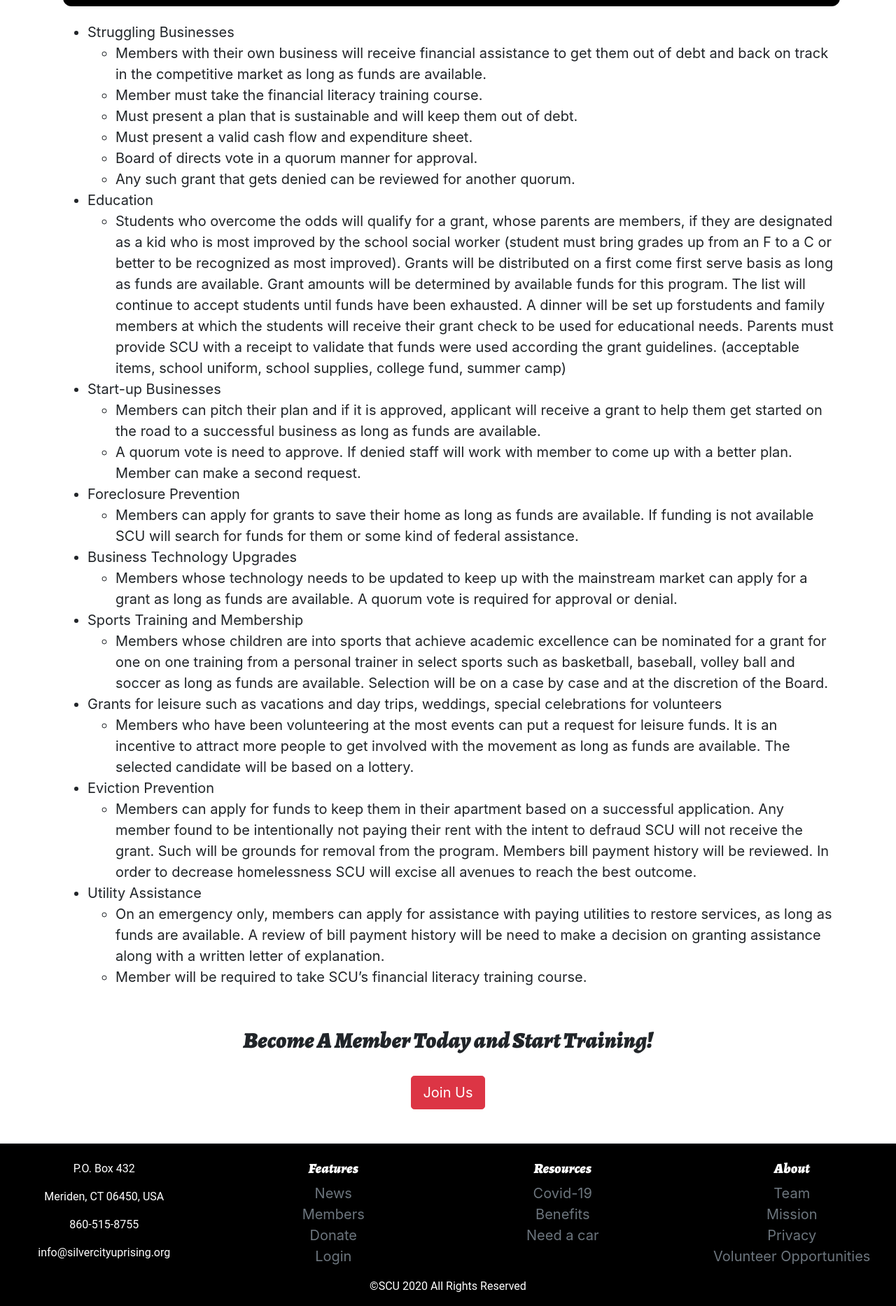
After one commit to tyrainman427/SCU, a Django app: page /grants/ in a window 1280 px wide. The commit adds this page. Shown: the part 472-2338 px from the top of the page at 70% size. Run offline with Django 3.2, Linux system fonts and the light colour scheme; some libraries are stand-ins or nearby versions.

Commit message:
updating program section

```diff
--- a/members/templates/members/base.html
+++ b/members/templates/members/base.html
@@ -115,12 +115,41 @@
     font-size: 63px;
     margin-bottom: 20px;
   }
+  .back-to-top {
+    cursor: pointer;
+    position: fixed;
+    bottom: 20px;
+    right: 20px;
+    display:none;
+}
 
   </style>
+  <script>
+  $(document).ready(function(){
+     $(window).scroll(function () {
+            if ($(this).scrollTop() > 50) {
+                $('#back-to-top').fadeIn();
+            } else {
+                $('#back-to-top').fadeOut();
+            }
+        });
+        // scroll body to 0px on click
+        $('#back-to-top').click(function () {
+            $('#back-to-top').tooltip('hide');
+            $('body,html').animate({
+                scrollTop: 0
+            }, 800);
+            return false;
+        });
+
+        $('#back-to-top').tooltip('show');
+
+  });
+  </script>
 
   <div class="container">
     <!-- navbar start -->
-    <nav class="navbar fixed-top navbar-expand-lg navbar-default navbar-right mw-100">
+    <nav class="navbar navbar-expand-lg navbar-default navbar-right mw-100 static-top">
       <!-- <img src="{% static 'img/brand.png' %}" width="30" height="30" alt=""> -->
       <a class="navbar-brand" href="/">SCU</a>
       <button class="navbar-toggler" type="button" data-toggle="collapse" data-target="#navbarNavAltMarkup" aria-controls="navbarNavAltMarkup" aria-expanded="false" aria-label="Toggle navigation">
@@ -128,19 +157,34 @@
       </button>
       <div class="collapse navbar-collapse justify-content-end" id="navbarNavAltMarkup">
         <div class="navbar-nav">
-
-          <a class="nav-item nav-link text-dark font-weight-bold" href="/programs/">Our Programs</a>
-          <!-- <a class="nav-item nav-link text-dark font-weight-bold" href="/news/">News</a> -->
           <li class="nav-item nav-link dropdown ">
             <a class="dropdown-toggle text-dark font-weight-bold text-decoration-none" href="#" id="navbarDropdown" role="button" data-toggle="dropdown" aria-haspopup="true" aria-expanded="false">
-              About
+              About Us
             </a>
             <div class="dropdown-menu" aria-labelledby="navbarDropdown">
               <a class="dropdown-item font-weight-bold" href="/about/">Our Mission</a>
               <a class="dropdown-item font-weight-bold" href="/founders/">Our Staff</a>
-              <a class="dropdown-item font-weight-bold" href="/volunteer/">Volunteer Opportunities</a>
             </div>
-          </li>
+              <li class="nav-item nav-link dropdown ">
+                <a class="dropdown-toggle text-dark font-weight-bold text-decoration-none" href="#" id="navbarDropdown" role="button" data-toggle="dropdown" aria-haspopup="true" aria-expanded="false">
+                  Our Programs
+                </a>
+                <div class="dropdown-menu" aria-labelledby="navbarDropdown">
+                  <a class="dropdown-item font-weight-bold" href="/training/">SCU Online Training</a>
+                  <a class="dropdown-item font-weight-bold" href="/grants/">Grants</a>
+                  <a class="dropdown-item font-weight-bold" href="/task_force/">Volunteer Task Force</a>
+                  <a class="dropdown-item font-weight-bold" href="/housing/">Housing Assistance</a>
+                </div>
+                  <li class="nav-item nav-link dropdown ">
+                    <a class="dropdown-toggle text-dark font-weight-bold text-decoration-none" href="#" id="navbarDropdown" role="button" data-toggle="dropdown" aria-haspopup="true" aria-expanded="false">
+                      Get Involved
+                    </a>
+                    <div class="dropdown-menu" aria-labelledby="navbarDropdown">
+                      <a class="dropdown-item font-weight-bold" href="/volunteer/">Volunteer Opportunities</a>
+                      <a class="dropdown-item font-weight-bold" href="/events/">Public Events</a>
+                      <a class="dropdown-item font-weight-bold" href="/signup/">Become A Member</a>
+                    </li>
+                    </div>
           <a class="nav-item nav-link text-dark font-weight-bold" href="/news/">News</a>
           <a class="nav-item nav-link text-dark font-weight-bold" href="/contact/">Contact</a>
           {% if user.is_authenticated %}
@@ -228,7 +272,6 @@
     </div>
     </section>
 
-
 <script src="https://code.jquery.com/jquery-3.4.1.slim.js" integrity="sha256-BTlTdQO9/fascB1drekrDVkaKd9PkwBymMlHOiG+qLI=" crossorigin="anonymous"></script>
 <!-- <script src="https://code.jquery.com/jquery-3.5.1.min.js" integrity="sha256-9/aliU8dGd2tb6OSsuzixeV4y/faTqgFtohetphbbj0=" crossorigin="anonymous"></script> -->
 <script src="https://cdnjs.cloudflare.com/ajax/libs/popper.js/1.14.7/umd/popper.min.js" integrity="sha384-UO2eT0CpHqdSJQ6hJty5KVphtPhzWj9WO1clHTMGa3JDZwrnQq4sF86dIHNDz0W1" crossorigin="anonymous"></script>
--- /dev/null
+++ b/members/templates/members/events.html
@@ -0,0 +1 @@
+<h1>Events</h1>
--- /dev/null
+++ b/members/templates/members/grants.html
@@ -0,0 +1,147 @@
+{% extends "members/base.html" %}
+{% load static %}
+
+{% block body %}
+<style>
+  .grants {
+    margin-top: 100px;
+    margin-bottom: 40px;
+  }
+  .jumbotron {
+  background-image: url("{% static 'img/money.jpg' %}");
+  background-size: cover;
+  width: 100%;
+  height: 300px;
+  border: 3px solid red;
+  padding: 10px;
+  box-shadow: 5px 10px black;
+  border-radius:12px;
+  }
+  ul {
+    font-size: 20px;
+  }
+  .join {
+    text-align: center;
+    font-weight: bolder;
+  }
+  .display-4{
+    /* font-family: sans-serif; */
+    font-weight: bolder;
+  }
+</style>
+
+
+<div class="container grants">
+  <div class="row">
+    <div class="col">
+      <div class="jumbotron jumbotron-fluid">
+        <div class="container">
+          <h1 class="display-4">GRANT ASSISTANCE PROGRAM</h1>
+          <br><br>
+
+        </div>
+      </div>
+      <ul>
+          <li>Struggling Businesses
+              <ul>
+                  <li>Members with their own business will receive financial assistance to get them out of
+                  debt and back on track in the competitive market as long as funds are available.</li>
+                  <li>Member must take the financial literacy training course.</li>
+                  <li>Must present a plan that is sustainable and will keep them out of debt.</li>
+                  <li>Must present a valid cash flow and expenditure sheet.</li>
+                  <li>Board of directs vote in a quorum manner for approval.</li>
+                  <li>Any such grant that gets denied can be reviewed for another quorum.</li>
+              </ul>
+          </li>
+          <li>Education
+              <ul>
+                  <li>Students who overcome the odds will qualify for a grant, whose parents are members, if
+                  they are designated as a kid who is most improved by the school social worker (student
+                  must bring grades up from an F to a C or better to be recognized as most improved).
+                  Grants will be distributed on a first come first serve basis as long as funds are available.
+                  Grant amounts will be determined by available funds for this program.  The list will
+                  continue to accept students until funds have been exhausted.  A dinner will be set up forstudents and family members at which the students will receive their grant check to be
+                  used for educational needs.  Parents must provide SCU with a receipt to validate that
+                  funds were used according the grant guidelines.  (acceptable items, school uniform,
+                  school supplies, college fund, summer camp)</li>
+              </ul>
+          </li>
+          <li>Start-up Businesses
+              <ul>
+                  <li>
+                    Members can pitch their plan and if it is approved, applicant will receive a grant to help
+                    them get started on the road to a successful business as long as funds are available.
+                  </li>
+                  <li>A quorum vote is need to approve.  If denied staff will work with member to come up
+                  with a better plan.  Member can make a second request.</li>
+              </ul>
+          </li>
+          <li>Foreclosure Prevention
+              <ul>
+                  <li>
+                    Members can apply for grants to save their home as long as funds are available.  If
+                    funding is not available SCU will search for funds for them or some kind of federal
+                    assistance.
+                  </li>
+              </ul>
+          </li>
+          <li>Business Technology Upgrades
+              <ul>
+                  <li>
+                    Members whose technology needs to be updated to keep up with the mainstream
+                    market can apply for a grant as long as funds are available.  A quorum vote is required
+                    for approval or denial.
+                  </li>
+              </ul>
+          </li>
+          <li>Sports Training and Membership
+              <ul>
+                  <li>
+                    Members whose children are into sports that achieve academic excellence can be
+                    nominated for a grant for one on one training from a personal trainer in select sports
+                    such as basketball, baseball, volley ball and soccer as long as funds are available.
+                    Selection will be on a case by case and at the discretion of the Board.
+                  </li>
+              </ul>
+          </li>
+          <li>Grants for leisure such as vacations and day trips, weddings, special celebrations for volunteers
+              <ul>
+                  <li>
+                    Members who have been volunteering at the most events can put a request for leisure
+                    funds.  It is an incentive to attract more people to get involved with the movement as
+                    long as funds are available.  The selected candidate will be based on a lottery.
+                  </li>
+              </ul>
+          </li>
+          <li>Eviction Prevention
+              <ul>
+                  <li>
+                    Members can apply for funds to keep them in their apartment based on a successful
+                    application.  Any member found to be intentionally not paying their rent with the intent
+                    to defraud SCU will not receive the grant. Such will be grounds for removal from the
+                    program.  Members bill payment history will be reviewed.  In order to decrease
+                    homelessness SCU will excise all avenues to reach the best outcome.
+                  </li>
+              </ul>
+          </li>
+          <li>Utility Assistance
+              <ul>
+                  <li>
+                    On an emergency only, members can apply for assistance with paying utilities to restore
+                    services, as long as funds are available. A review of bill payment history will be need to
+                    make a decision on granting assistance along with a written letter of explanation.
+                  </li>
+                  <li>Member will be required to take SCU’s financial literacy training course.</li>
+              </ul>
+          </li>
+      </ul>
+    </div>
+  </div>
+</div>
+
+<div class="join">
+  <h2 class="title">Become A Member Today and Start Training!</h2><br>
+  <a class="btn btn-danger btn-lg" href="https://mailchi.mp/0d937b05404c/membership">Join Us</a>
+</div>
+<br><br>
+{% endblock %}
--- a/members/templates/members/index.html
+++ b/members/templates/members/index.html
@@ -99,6 +99,7 @@
 <section class="mb-2">
   <center>
     <h1>Follow Us!</h1>
+
                 <br>
                 <a href="https://www.facebook.com/Silver-City-Uprising-104701874678136" class="fa fa-facebook"></a>
                 <!-- <a href="#" class="fa fa-twitter"></a> -->
@@ -213,6 +214,9 @@
   });
 </script>
 
+<!-- Image by <a href="https://pixabay.com/users/Tumisu-148124/?utm_source=link-attribution&amp;utm_medium=referral&amp;utm_campaign=image&amp;utm_content=2055015">Tumisu</a> from <a href="https://pixabay.com/?utm_source=link-attribution&amp;utm_medium=referral&amp;utm_campaign=image&amp;utm_content=2055015">Pixabay</a> -->
+<!-- <span>Photo by <a href="https://unsplash.com/@precondo?utm_source=unsplash&amp;utm_medium=referral&amp;utm_content=creditCopyText">Precondo CA</a> on <a href="https://unsplash.com/s/photos/money?utm_source=unsplash&amp;utm_medium=referral&amp;utm_content=creditCopyText">Unsplash</a></span> -->
+<!-- Photo by Christina Morillo from Pexels -->
 <!-- <span>Photo by <a href="https://unsplash.com/@jmuniz?utm_source=unsplash&amp;utm_medium=referral&amp;utm_content=creditCopyText">Joel Muniz</a> on <a href="https://unsplash.com/s/photos/volunteer?utm_source=unsplash&amp;utm_medium=referral&amp;utm_content=creditCopyText">Unsplash</a></span> -->
 <!-- <span>Photo by <a href="https://unsplash.com/@thenewmalcolm?utm_source=unsplash&amp;utm_medium=referral&amp;utm_content=creditCopyText">Obi Onyeador</a> on <a href="https://unsplash.com/s/photos/black-people?utm_source=unsplash&amp;utm_medium=referral&amp;utm_content=creditCopyText">Unsplash</a></span> -->
 <!-- <span>Photo by <a href="https://unsplash.com/@capturedby_kiana?utm_source=unsplash&amp;utm_medium=referral&amp;utm_content=creditCopyText">Kiana Bosman</a> on <a href="https://unsplash.com/s/photos/happy-black-people?utm_source=unsplash&amp;utm_medium=referral&amp;utm_content=creditCopyText">Unsplash</a></span> -->
--- a/members/templates/members/volunteer.html
+++ b/members/templates/members/volunteer.html
@@ -5,6 +5,7 @@
 
 <style media="screen">
   .volunteer {
+    padding-top: 50px;
     margin-top: 100px;
     background: black;
     color: white;
@@ -20,8 +21,7 @@
 </style>
 
 <div class="container volunteer mb-4">
-  <div class="row">
-    <div class="col">
+
         <h1>Looking to Volunteer?</h1>
         <br>
         <h3>We need:</h3>
--- a/members/urls.py
+++ b/members/urls.py
@@ -1,6 +1,6 @@
 from django.urls import path
 from django.urls import re_path
-from .views import profile,ActivateAccount,volunteer,SignUpView,index,program,founders,privacy,about,contact, employee_portal
+from .views import events,grants,housing,task_force,training,profile,ActivateAccount,volunteer,SignUpView,index,program,founders,privacy,about,contact, employee_portal
 from django.contrib.auth.decorators import login_required
 from django.contrib.auth.views import LoginView, LogoutView,PasswordResetCompleteView,PasswordResetConfirmView,PasswordChangeView,PasswordChangeDoneView,PasswordResetView,PasswordResetConfirmView,PasswordResetDoneView
 
@@ -14,6 +14,11 @@ urlpatterns = [
     path('privacy/', privacy, name='privacy'),
     path('about/', about, name='about'),
     path('contact/', contact,name='contact'),
+    path('events/', events,name='events'),
+    path('grants/', grants,name='grants'),
+    path('housing/', housing,name='housing'),
+    path('task_force/', task_force,name='task_force'),
+    path('training/', training,name='training'),
     # path('members/', MemberList.as_view(), name='member-list'),
     # path('members/<int:id>/', MemberDetailView.as_view(), name='members_detail'),
     # path('create/', MemberCreateView.as_view(), name='member-create'),
--- a/members/views.py
+++ b/members/views.py
@@ -155,6 +155,21 @@ def privacy(request):
 def volunteer(request):
     return render(request, 'members/volunteer.html')
 
+def events(request):
+    return render(request, 'members/events.html')
+
+def grants(request):
+    return render(request, 'members/grants.html')
+
+def housing(request):
+    return render(request, 'members/housing.html')
+
+def task_force(request):
+    return render(request, 'members/task_force.html')
+
+def training(request):
+    return render(request, 'members/training.html')
+
 @login_required
 def profile(request):
     if request.method == "POST":
--- a/project_name/static/css/style.css
+++ b/project_name/static/css/style.css
@@ -271,11 +271,25 @@ h5 .card-title {
   color: white;
   text-align: center;
 }
-
+.back-to-top {
+    position: fixed;
+    bottom: 25px;
+    right: 25px;
+    display: none;
+}
 body {
   font-size: 16px;
 }
-
+@media screen and (max-width: 380px) {
+  .jumbotron{
+    background-image: none!important;
+    background-color: white;
+    margin-top: 34px;
+    }
+    .display-4 {
+      font-size: 50px;
+    }
+}
 
 @media (min-width: 576px) {
   .card-deck {
--- a/project_name/static/js/main.js
+++ b/project_name/static/js/main.js
@@ -7,3 +7,19 @@ function toggle_visibility(divId1, divId2){
 	  document.getElementById(divId1).style.display = 'block'
 	}
 }
+$(document).ready(function(){
+	$(window).scroll(function () {
+			if ($(this).scrollTop() > 50) {
+				$('#back-to-top').fadeIn();
+			} else {
+				$('#back-to-top').fadeOut();
+			}
+		});
+		// scroll body to 0px on click
+		$('#back-to-top').click(function () {
+			$('body,html').animate({
+				scrollTop: 0
+			}, 400);
+			return false;
+		});
+});
```
Also changed, not shown: members/templates/members/founders.html (+1 -29 lines), members/templates/members/housing.html (added, +86 -0 lines), members/templates/members/programs.html (+1 -35 lines), members/templates/members/task_force.html (added, +108 -0 lines), members/templates/members/training.html (added, +86 -0 lines), 6 other files.
